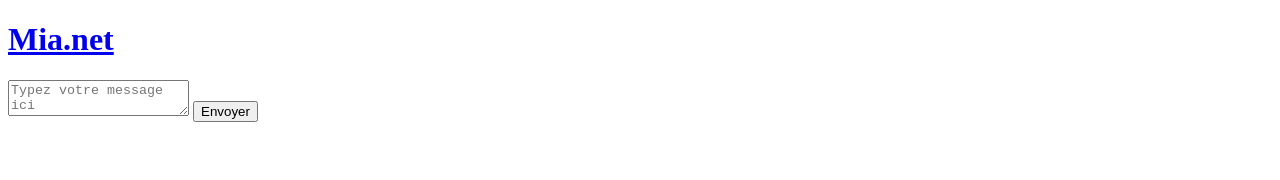
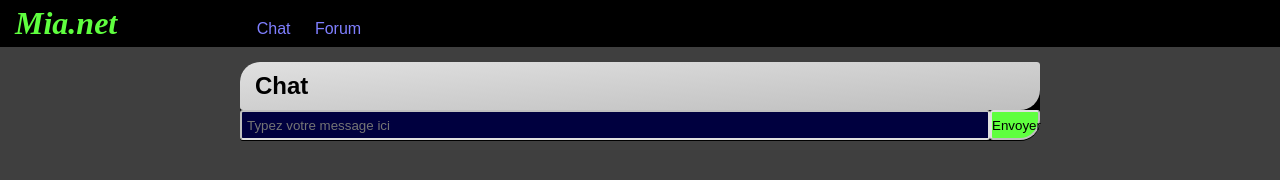
Before and after one commit to blef44/Mia.net, a website: page client/chat.html in a window 1280 px wide. Drawn offline with Linux system fonts and the light colour scheme; no server answers.

Commit message:
Work on css style

```diff
--- a/client/chat.html
+++ b/client/chat.html
@@ -11,13 +11,12 @@
 
 <body>
 	<header></header>
-	<div id="container">
-		<section>
-			<ul id="chatMessages"></ul>
-			<textarea id="message" placeholder="Typez votre message ici"></textarea>
-			<button id="send">Envoyer</button>
-		</section>
-	</div>
+	<section>
+        <h2>Chat</h2>
+		<ul id="chat-messages"></ul>
+		<div id="message-input-zone"><input type="text" id="message-input" placeholder="Typez votre message ici"></input>
+        <button id="send">Envoyer</button></div>
+	</section>
 	<footer></footer>
 </body>
 </html>
--- a/client/css/style.css
+++ b/client/css/style.css
@@ -0,0 +1,107 @@
+* {
+  margin: 0;
+  padding: 0;
+}
+
+body {
+  position:relative;
+  min-height: 100%;
+  min-width: 200px;
+  padding:0; margin:0;
+  background: rgb(63,63,63);
+  color: rgb(191,191,191);
+  font-family: Arial, "Helevtica Neue", Helevtica, sans-serif;
+}
+
+a {
+  color: rgb(127,127,255);
+  text-decoration: none;
+}
+a:visited {
+  color: rgb(127,127,255);
+}
+a:hover {
+  text-decoration: underline;
+}
+
+section {
+  position: relative;
+  max-width: 800px;
+  margin: 10px auto;
+  padding-bottom: 1px;
+  background-color: black;
+  border-radius: 20px 3px 20px 3px;
+}
+section h2 {
+  padding: 10px 15px;
+  background-image: linear-gradient(to bottom right, rgb(224,224,224), rgb(191,191,191));
+  color: black;
+  border-radius: 20px 3px 20px 3px;
+}
+section p {
+  margin: 15px;
+}
+
+header {
+  padding: 5px 15px;
+  margin-bottom: 15px;
+  background-color: black;
+}
+h1 {
+  display: inline-block;
+  color: rgb(95,255,63);
+  font-family: Broadway;
+  font-style: italic;
+}
+#main-title:hover {
+  text-decoration: none;
+}
+header nav {
+  display: inline-block;
+  margin-left: 10%;
+}
+header nav a {
+  margin: 0 10px;
+}
+
+#chat-messages > li {
+  display: block;
+  margin: 10px;
+}
+.message {
+  display: inline-block;
+  padding: 1px;
+  background-color: rgb(63,63,91);
+  color: white;
+  border-radius: 10px 10px 10px 0;
+}
+.message h3 {
+  margin: 5px 5px 5px 10px;
+  color: rgb(95,255,63);
+  font-size: 0.9em;
+}
+.message p {
+  margin: 5px 10px 5px 7px;
+}
+#message-input-zone {
+  display: flex;
+  height: 30px;
+}
+#message-input {
+  width: 100%;
+  padding: 0 5px 0 5px;
+  background-color: rgb(0, 0, 63);
+  color: white;
+  border: 2px solid #B0B0B0;
+  border-color: #BFBFBF #E0E0E0 #E0E0E0 #BFBFBF;
+  border-radius: 3px;
+}
+#send {
+  float: right;
+  width: 50px;
+  background-color: rgb(95,255,63);
+  color: black;
+  border: 2px solid #B0B0B0;
+  border-color: #E0E0E0 #BFBFBF #BFBFBF #E0E0E0;
+  border-radius: 3px 3px 20px 3px;
+}
--- a/client/js/chat.js
+++ b/client/js/chat.js
@@ -8,19 +8,23 @@ getChatMessages();
 function getChatMessages() {
     // On récupère les messages du chat
     fetchJsonData('api/message', (messages) => {
-        let chatMessages = document.getElementById('chatMessages');
+        let chatMessages = document.getElementById('chat-messages');
         chatMessages.innerHTML = '';
         // On affiche les message dans la liste d'id "chatMessages"
         for (let m in messages) {
             let li = document.createElement('li');
             chatMessages.appendChild(li);
-            li.innerHTML = '<p>'+messages[m].content+'</p>';
+            li.innerHTML =
+                '<div class="message">'+
+                    '<h3>'+escapeHtml(messages[m].sender)+'</h3>'+
+                    '<p>'+escapeHtml(messages[m].content)+'</p>'+
+                '</div>';
         }
     })
 }
 
 function sendMessage() {
-    const messageContent = document.getElementById('message').value;
+    const messageContent = document.getElementById('message-input').value;
     console.log("Sending message: "+messageContent);
     const message = {sender: "Mia", time: new Date().getTime(), content: messageContent};
     fetch('/api/message', {
@@ -35,3 +39,12 @@ function sendMessage() {
     });*/
 
 }
+
+function escapeHtml(unsafe) {
+    return unsafe
+         .replace(/&/g, "&amp;")
+         .replace(/</g, "&lt;")
+         .replace(/>/g, "&gt;")
+         .replace(/"/g, "&quot;")
+         .replace(/'/g, "&#039;");
+ }
--- a/client/js/main.js
+++ b/client/js/main.js
@@ -1,6 +1,14 @@
 'use strict';
 
-const headerContent = `<a href="/"><h1> Mia.net </h1></a>`;
+const headerContent = `
+    <a href="/" id="main-title">
+        <h1>Mia.net</h1>
+    </a>
+    <nav>
+        <a href='/chat'>Chat</a>
+        <a href='#'>Forum</a>
+    </nav>
+`;
 const footerContent = ``;
 
 function fillHeader() {
```
Also changed, not shown: client/index.html (+9 -10 lines).
